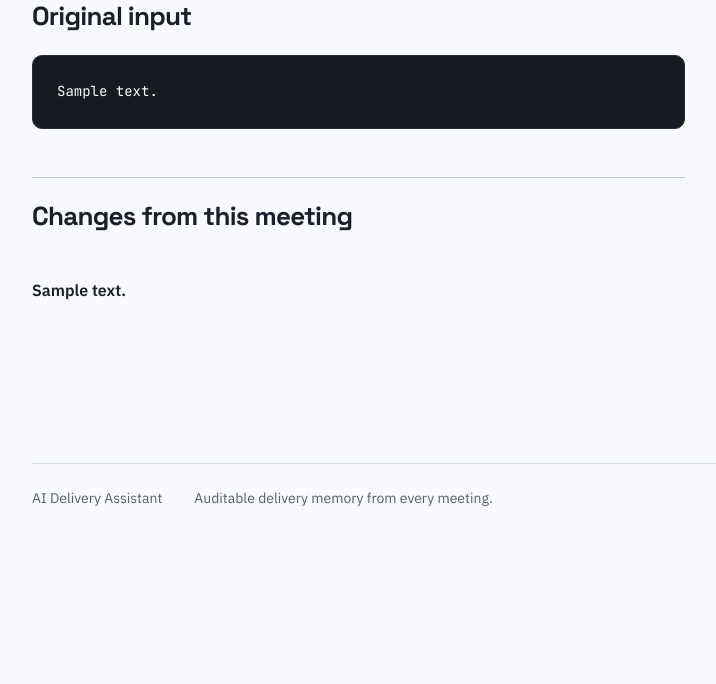
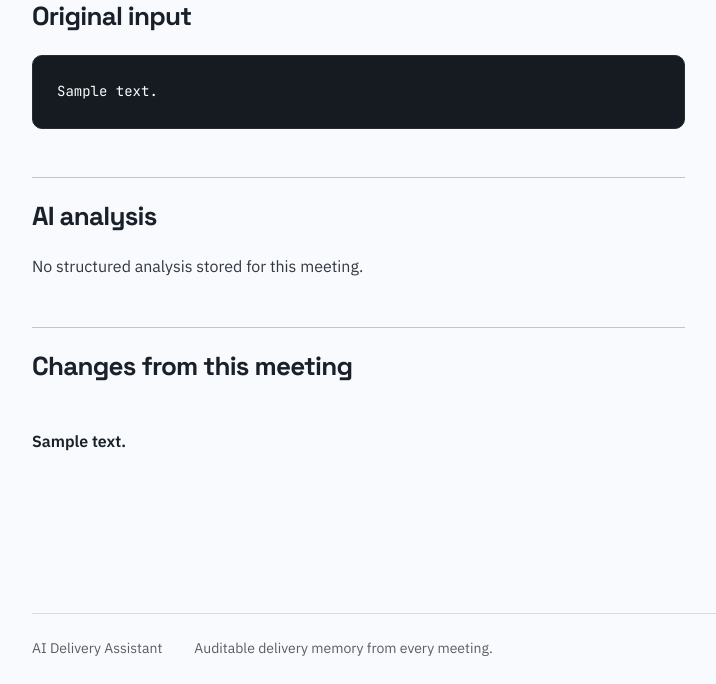
Before and after one commit to wladimirkarpicki/ai-delivery-assistant, a Flask app: page /meetings/1 in a window 1280 px wide. Shown: the part 381-1065 px from the top of the page, without its empty margins (32-748 px from the left). Before the commit the page ends 887 px from the top, so only its background shows below. Run offline with Flask 3, Linux system fonts and the light colour scheme; tables that the repository leaves empty hold one stand-in row (values such as "Sample post").

Commit message:
Meeting analysis page view (P1)
- meeting_detail.html: parsed AI analysis section between original
  input and changes from this meeting (executive summary, status,
  progress, milestones, findings categories with details)
- defensive rendering: empty analysis_json shows a clear message
- tests: parse-analysis view + empty-analysis view
- live verified (meeting 14 renders new section)

```diff
--- a/templates/meeting_detail.html
+++ b/templates/meeting_detail.html
@@ -23,6 +23,170 @@
 
         <pre>{{ meeting.original_text }}</pre>
     </section>
+
+
+{% set analysis = meeting.analysis_json if meeting.analysis_json is mapping else {} %}
+{% set completed = analysis.get('completed_items') or [] %}
+{% set in_progress = analysis.get('in_progress_items') or [] %}
+{% set risks = analysis.get('risks') or [] %}
+{% set blockers = analysis.get('blockers') or [] %}
+{% set actions = analysis.get('action_items') or [] %}
+{% set decisions = analysis.get('decisions') or [] %}
+
+<section class="workspace-section">
+
+    <h2>AI analysis</h2>
+
+    {% if analysis %}
+
+        <section class="status-card">
+            <strong>
+                {{ (analysis.get('project_status') or 'unknown')
+                    | replace('_', ' ')
+                    | title }}
+            </strong>
+
+            <p>
+                {{ analysis.get('executive_summary')
+                    or 'No executive summary.' }}
+            </p>
+        </section>
+
+        {% if analysis.get('progress_summary') %}
+            <p>{{ analysis.get('progress_summary') }}</p>
+        {% endif %}
+
+        {% if completed or in_progress %}
+            <div class="cards" aria-label="Milestones">
+
+                <section class="panel">
+                    <h2>Completed</h2>
+
+                    {% for item in completed %}
+                        <article><strong>{{ item }}</strong></article>
+                    {% else %}
+                        <p>None.</p>
+                    {% endfor %}
+                </section>
+
+                <section class="panel">
+                    <h2>In progress</h2>
+
+                    {% for item in in_progress %}
+                        <article><strong>{{ item }}</strong></article>
+                    {% else %}
+                        <p>None.</p>
+                    {% endfor %}
+                </section>
+
+            </div>
+        {% endif %}
+
+        {% if risks or blockers or actions or decisions %}
+            <div class="cards" aria-label="Extracted findings">
+
+                <section class="panel">
+                    <h2>Risks</h2>
+
+                    {% for item in risks %}
+                        <article>
+                            <strong>{{ item.get('title') or 'Untitled' }}</strong>
+
+                            {% if item.get('description') %}
+                                <p>{{ item.get('description') }}</p>
+                            {% endif %}
+
+                            <small>
+                                Status: {{ item.get('status') or 'unspecified' }}
+
+                                {% if item.get('impact') %}
+                                    · Impact: {{ item.get('impact') }}
+                                {% endif %}
+
+                                {% if item.get('mitigation') %}
+                                    · Mitigation: {{ item.get('mitigation') }}
+                                {% endif %}
+                            </small>
+                        </article>
+                    {% else %}
+                        <p>None.</p>
+                    {% endfor %}
+                </section>
+
+                <section class="panel">
+                    <h2>Blockers</h2>
+
+                    {% for item in blockers %}
+                        <article>
+                            <strong>{{ item.get('title') or 'Untitled' }}</strong>
+
+                            {% if item.get('description') %}
+                                <p>{{ item.get('description') }}</p>
+                            {% endif %}
+
+                            <small>
+                                Status: {{ item.get('status') or 'unspecified' }}
+                            </small>
+                        </article>
+                    {% else %}
+                        <p>None.</p>
+                    {% endfor %}
+                </section>
+
+                <section class="panel">
+                    <h2>Action items</h2>
+
+                    {% for item in actions %}
+                        <article>
+                            <strong>{{ item.get('title') or 'Untitled' }}</strong>
+
+                            {% if item.get('details') %}
+                                <p>{{ item.get('details') }}</p>
+                            {% endif %}
+
+                            <small>
+                                Status: {{ item.get('status') or 'unspecified' }}
+
+                                {% if item.get('owner') %}
+                                    · Owner: {{ item.get('owner') }}
+                                {% endif %}
+
+                                {% if item.get('due_date') %}
+                                    · Due: {{ item.get('due_date') }}
+                                {% endif %}
+                            </small>
+                        </article>
+                    {% else %}
+                        <p>None.</p>
+                    {% endfor %}
+                </section>
+
+                <section class="panel">
+                    <h2>Decisions</h2>
+
+                    {% for item in decisions %}
+                        <article>
+                            <strong>{{ item.get('title') or 'Untitled' }}</strong>
+
+                            {% if item.get('details') %}
+                                <p>{{ item.get('details') }}</p>
+                            {% endif %}
+                        </article>
+                    {% else %}
+                        <p>None.</p>
+                    {% endfor %}
+                </section>
+
+            </div>
+        {% endif %}
+
+    {% else %}
+
+        <p>No structured analysis stored for this meeting.</p>
+
+    {% endif %}
+
+</section>
 
 
 <section class="workspace-section">
```
Also changed, not shown: tests/test_app.py (+70 -0 lines).
